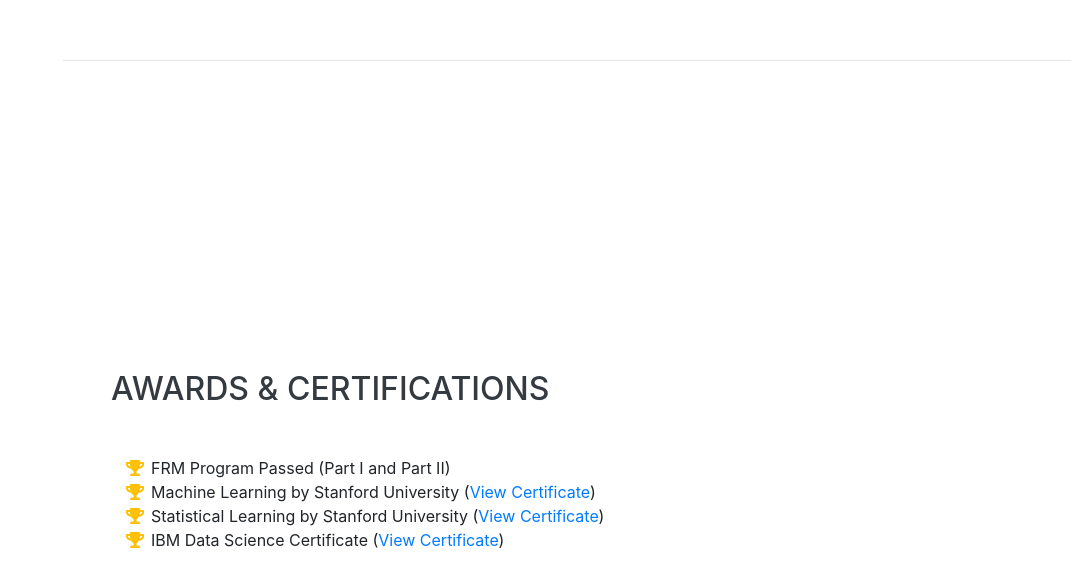
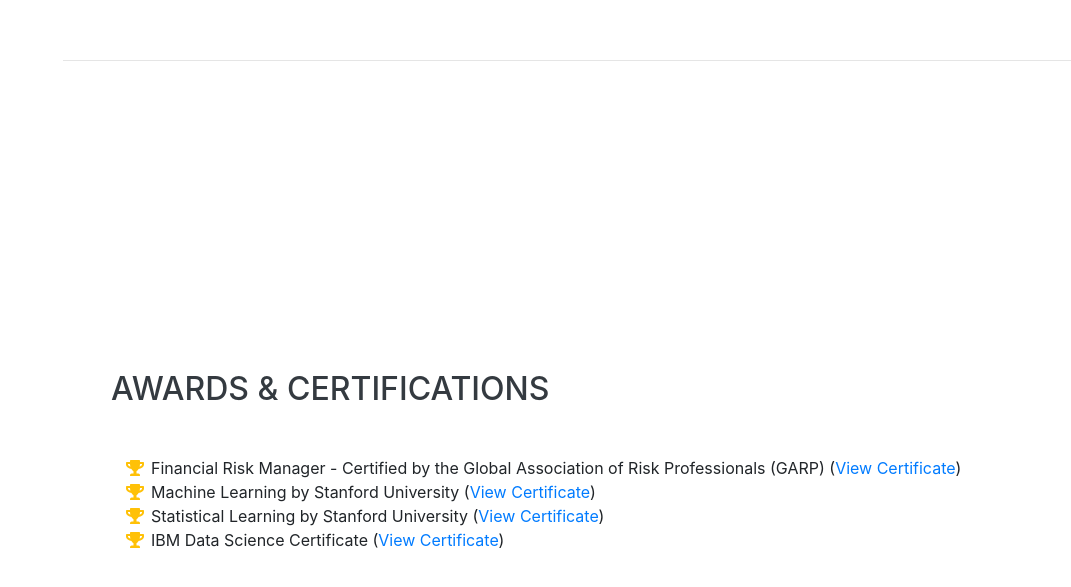
Before and after one commit to mitchgao/mitchgao.github.io, a website with bundled scripts: page index.html in a window 1280 px wide. Shown: the part 3944-4531 px from the top of the page, without its empty margins (209-1280 px from the left). Built offline with nearby package versions, Linux system fonts and the light colour scheme; a web font is replaced by a local one.

Commit message:
Update index.html

```diff
--- a/index.html
+++ b/index.html
@@ -250,7 +250,7 @@
         <ul class="fa-ul mb-0">
           <li>
             <i class="fa-li fa fa-trophy text-warning"></i>
-            FRM Program Passed (Part I and Part II)</li>
+            Financial Risk Manager - Certified by the Global Association of Risk Professionals (GARP) (<a href="http://my.garp.org/DigitalBadgeFRM?id=0031W000025XjW7QAK">View Certificate</a>)
 	          <li>
             <i class="fa-li fa fa-trophy text-warning"></i>
             Machine Learning by Stanford University (<a href="https://www.coursera.org/account/accomplishments/certificate/4CDFRAVAF6Q2">View Certificate</a>)
```
